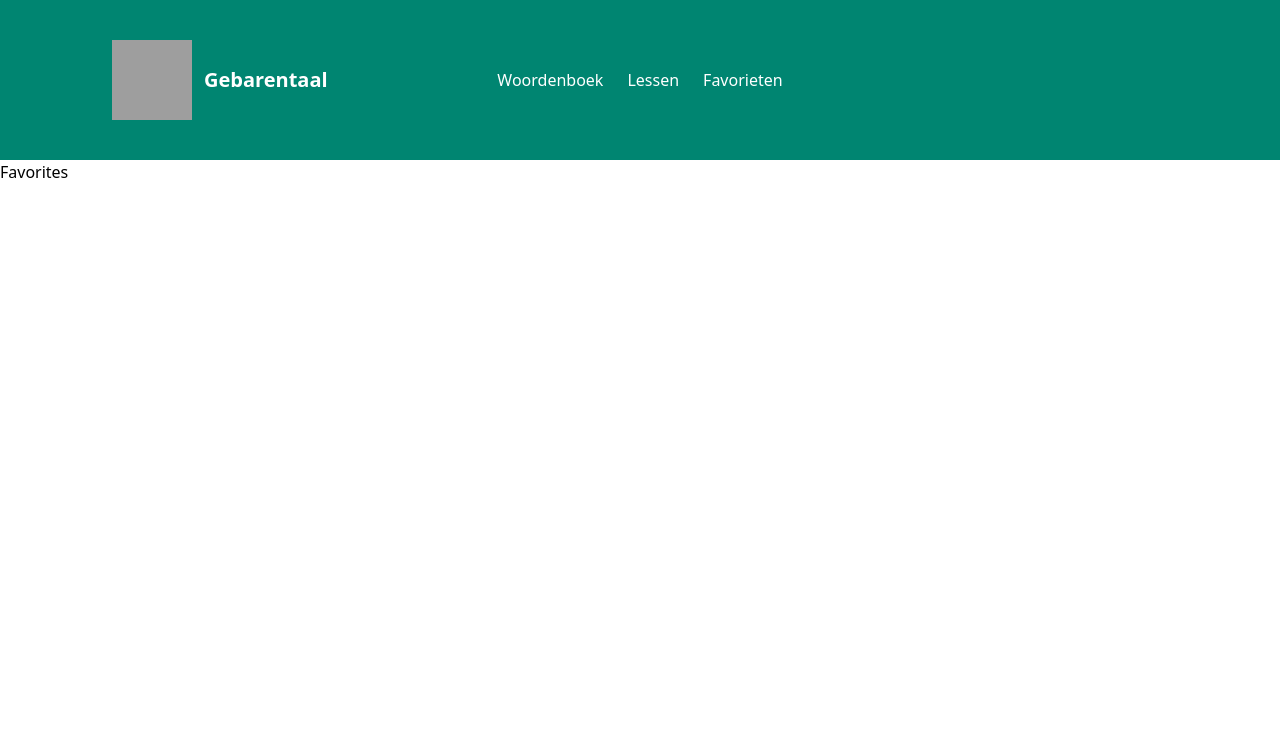
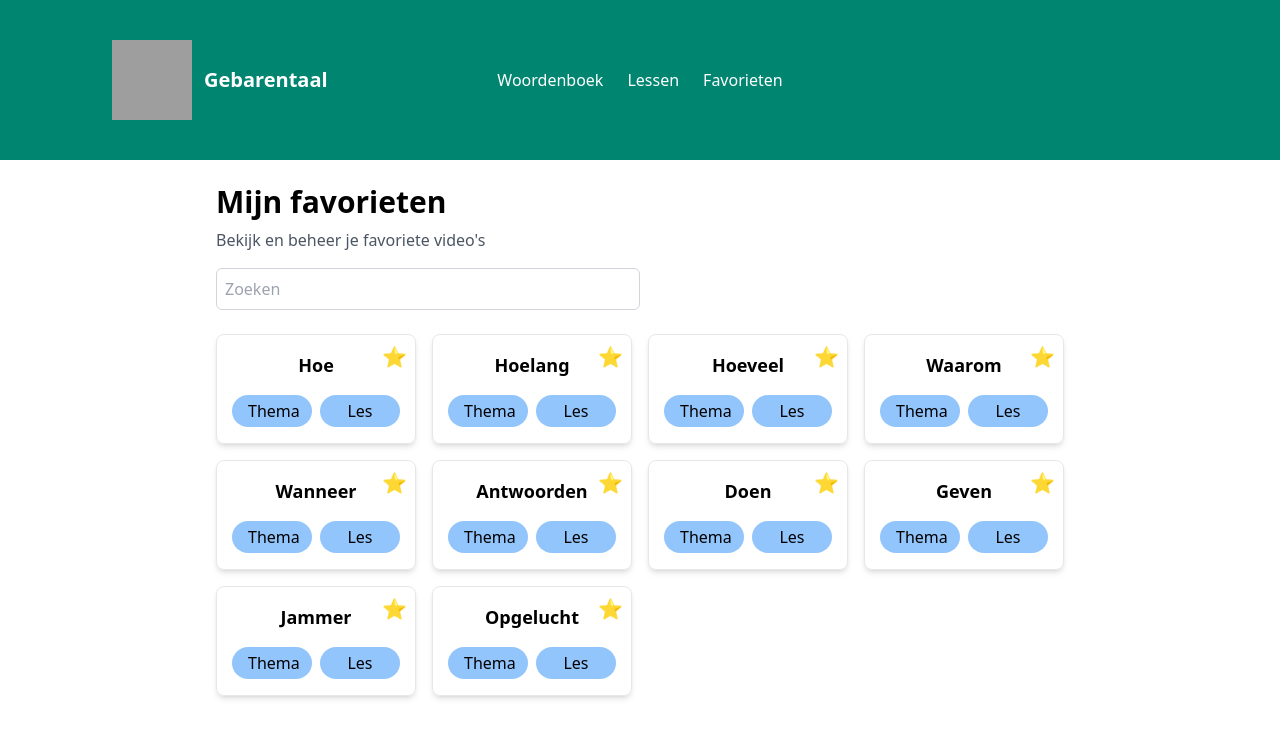
Before and after one commit to ItsMySquid/TLE-2.1, a React (Vite) app: page /Favorieten in a window 1280 px wide. Shown: the top 738 px of the page. Built offline with nearby package versions, Linux system fonts and the light colour scheme; grey boxes are pictures that could not be loaded.

Commit message:
Favorite lijst toegevoegd

```diff
--- a/src/words/Favorites.jsx
+++ b/src/words/Favorites.jsx
@@ -1,12 +1,39 @@
+import React from "react";
+
 function Favorites() {
+    const favoriteWords = [
+        "Hoe", "Hoelang", "Hoeveel", "Waarom", "Wanneer", "Antwoorden", "Doen", "Geven", "Jammer", "Opgelucht"
+    ];
+
     return (
-        <>
-            <section>
-                <p>Favorites</p>
-            </section>
-        </>
-    )
+        <div className="p-6 max-w-4xl mx-auto">
+            <h1 className="text-3xl font-bold mb-2">Mijn favorieten</h1>
+            <p className="text-gray-600 mb-4">Bekijk en beheer je favoriete video's</p>
+
+            {/* Search Bar */}
+            <div className="mb-6">
+                <input
+                    type="text"
+                    placeholder="Zoeken"
+                    className="w-1/2 p-2 border border-gray-300 rounded-md focus:outline-none focus:ring-2 focus:ring-blue-400"
+                />
+            </div>
+
+            {/* Favorite Items Grid */}
+            <div className="grid grid-cols-4 gap-4">
+                {favoriteWords.map((word, index) => (
+                    <div key={index} className="border p-4 rounded-lg shadow-md flex flex-col items-center relative">
+                        <p className="text-lg font-semibold">{word}</p>
+                        <span className="absolute top-2 right-2 text-yellow-500 text-xl">⭐</span>
+                        <div className="mt-4 flex gap-2">
+                            <button className="bg-blue-300 px-4 py-1 rounded-full w-20 text-center">Thema</button>
+                            <button className="bg-blue-300 px-4 py-1 rounded-full w-20 text-center">Les</button>
+                        </div>
+                    </div>
+                ))}
+            </div>
+        </div>
+    );
 }
 
-
 export default Favorites;
```
